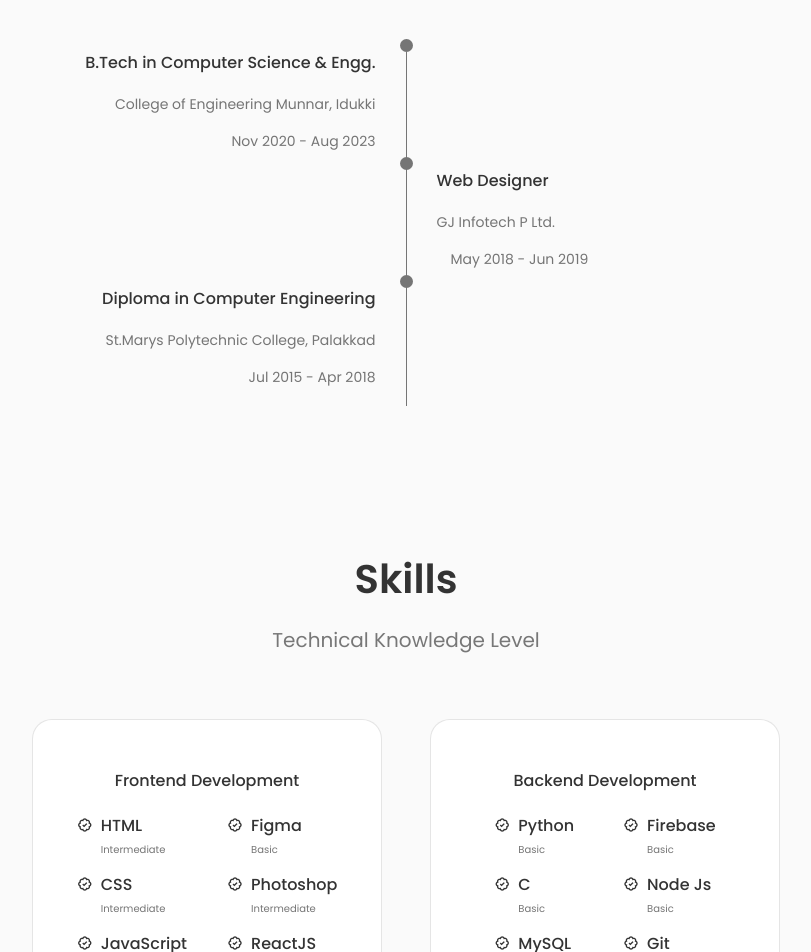
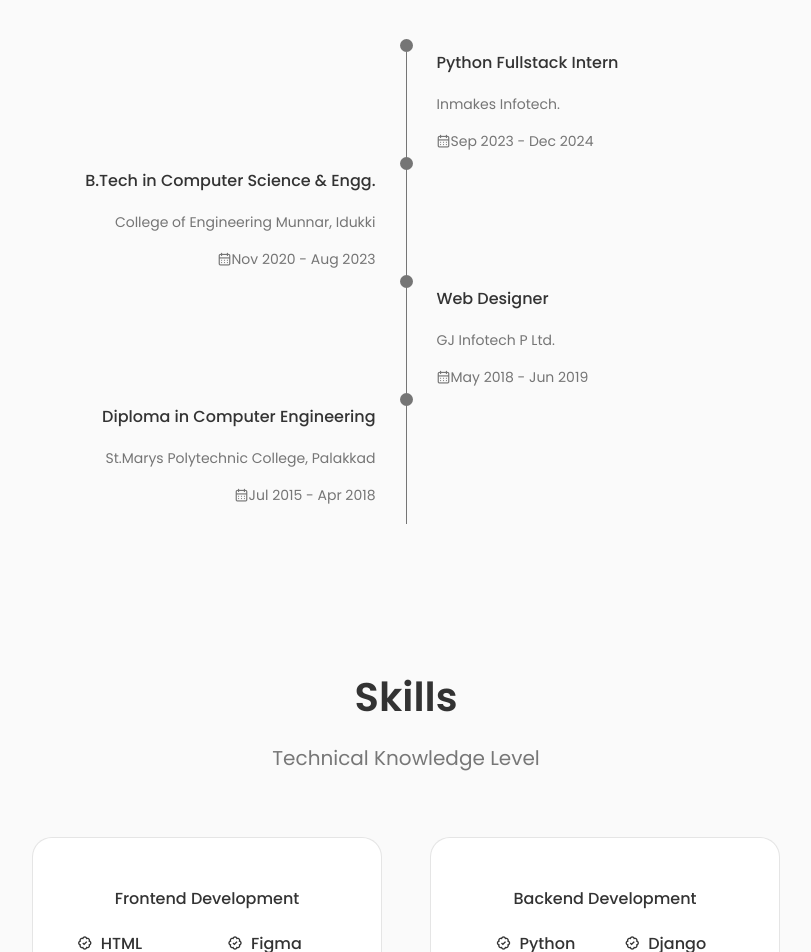
Before and after one commit to shihabsaleem/shihabsaleem.github.io-pf, a React (Create React App) app: page / in a window 1280 px wide. Shown: the part 1840-2792 px from the top of the page, without its empty margins (234-1045 px from the left). Built offline with nearby package versions, Linux system fonts and the light colour scheme.

Commit message:
detail update

```diff
--- a/src/Components/Backend.jsx
+++ b/src/Components/Backend.jsx
@@ -10,40 +10,40 @@ const Backend = () => {
             <i class="bx bx-badge-check"></i>
             <div>
               <h3 className="skills_name">Python</h3>
-              <span className="skills_level">Basic</span>
+              <span className="skills_level">Experienced</span>
             </div>
           </div>
 
           <div className="skills_data">
             <i class="bx bx-badge-check"></i>
             <div>
-              <h3 className="skills_name">C</h3>
-              <span className="skills_level">Basic</span>
+              <h3 className="skills_name">Flask</h3>
+              <span className="skills_level">Intermediate</span>
             </div>
           </div>
 
           <div className="skills_data">
             <i class="bx bx-badge-check"></i>
             <div>
-              <h3 className="skills_name">MySQL</h3>
+              <h3 className="skills_name">SQL</h3>
               <span className="skills_level">Intermediate</span>
             </div>
           </div>
         </div>
 
         <div className="skills_group">
-          <div className="skills_data">
+        <div className="skills_data">
             <i class="bx bx-badge-check"></i>
             <div>
-              <h3 className="skills_name">Firebase</h3>
-              <span className="skills_level">Basic</span>
+              <h3 className="skills_name">Django</h3>
+              <span className="skills_level">Intermediate</span>
             </div>
           </div>
           <div className="skills_data">
             <i class="bx bx-badge-check"></i>
             <div>
-              <h3 className="skills_name">Node Js</h3>
-              <span className="skills_level">Basic</span>
+              <h3 className="skills_name">REST API</h3>
+              <span className="skills_level">Intermediate</span>
             </div>
           </div>
 
--- a/src/Components/Data.jsx
+++ b/src/Components/Data.jsx
@@ -8,8 +8,8 @@ const Data = () => {
       </h1>
       <h3 className="home_subtitle">Developer</h3>
       <p className="home_desc">
-        I'm Creative Designer based in Kerala, I'm Very passionate and dedicated
-        to my work.
+        Crafting elegant, user-centric digital solutions through web development
+        and design.
       </p>
       <a
         href="#contact"
--- a/src/Components/Education.jsx
+++ b/src/Components/Education.jsx
@@ -22,6 +22,24 @@ const Education = () => {
 
         <div className="qualification_sections">
           <div className="qualification_content  qualification_content-active">
+            <div className="qualification_data">
+              <div></div>
+
+              <div>
+                <span className="qualification_rounder"></span>
+                <span className="qualification_line"></span>
+              </div>
+
+              <div>
+                <h3 className="qualification_title">Python Fullstack Intern</h3>
+                <span className="qualification_subtitle">
+                  Inmakes Infotech.
+                </span>
+                <div className="qualification_cal">
+                  <i class="uil uil-calendar-alt"></i>Sep 2023 - Dec 2024
+                </div>
+              </div>
+            </div>
             <div className="qualification_data">
               <div className="align-right">
                 <h3 className="qualification_title">
```
